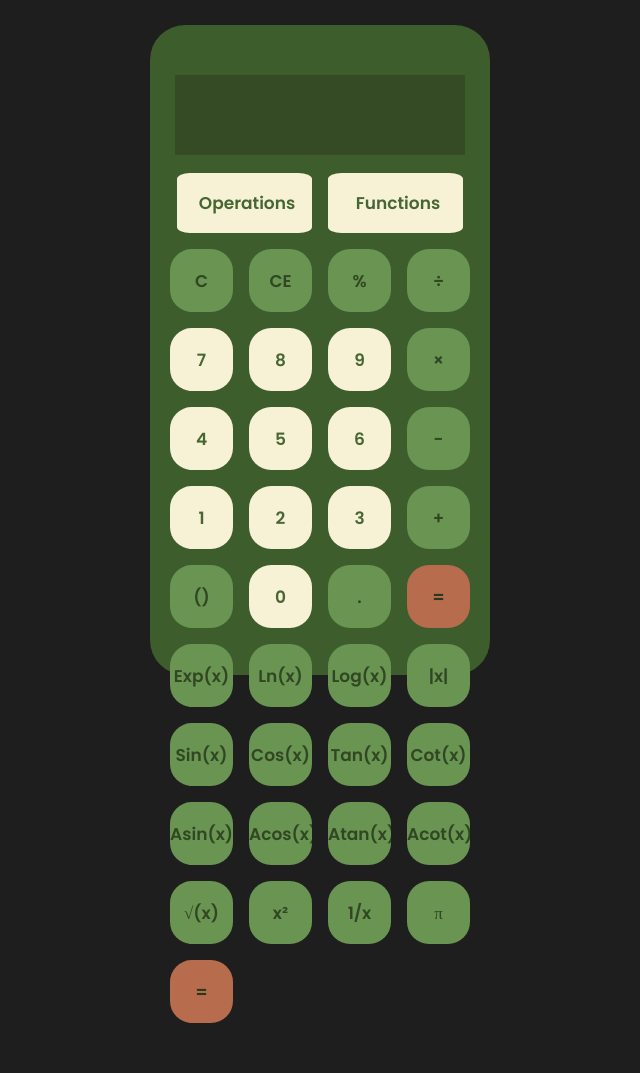
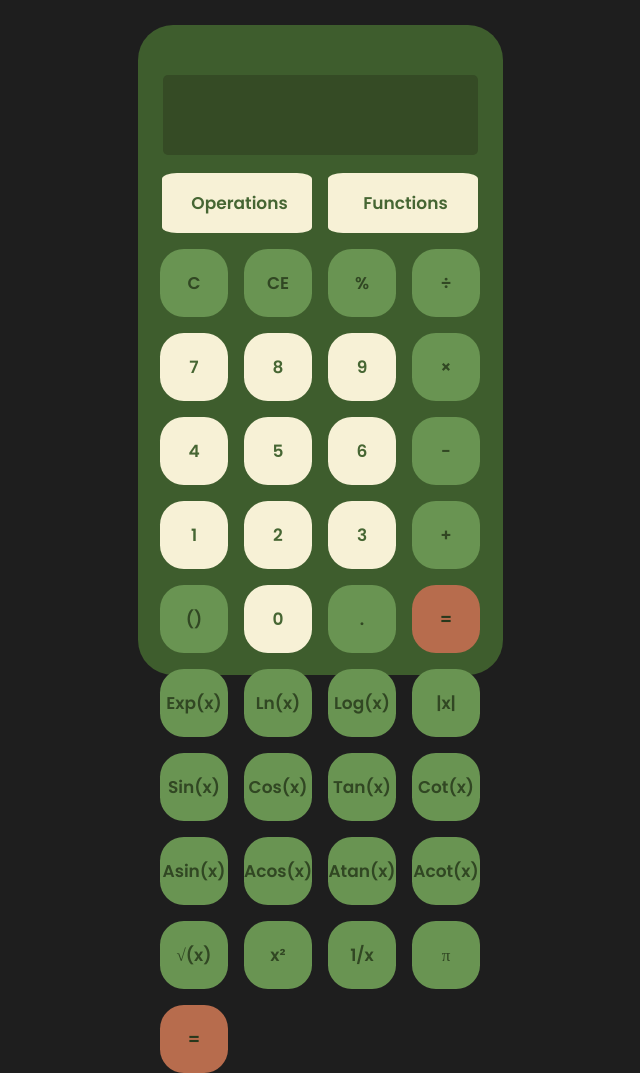
Before and after one commit to fojogrimmo/js-calculator-application, a plain HTML site: page index.html in a window 1280 px wide. Shown: the whole page, without its empty margins (320-960 px from the left). Before the commit the page ends 1023 px from the top, so only its background shows below. Drawn offline with Linux system fonts and the light colour scheme.

Commit message:
Fix bugs (buttons sizes), change style of the output window

```diff
--- a/css/style.css
+++ b/css/style.css
@@ -19,7 +19,7 @@ body {
 }
 
 .calculator {
-  width: 340px;
+  width: 365px;
   height: 650px;
   background-color: #3e5d2d;
   margin-top: 70px;
@@ -48,6 +48,7 @@ body {
   color: antiquewhite;
   background-color: #354b25;
   padding: 15px 20px 0px 0px;
+  border-radius: 5px;
 }
 
 .keyboard {
@@ -59,8 +60,8 @@ body {
 .operator,
 .number,
 .equal {
-  width: 63px;
-  height: 63px;
+  width: 68px;
+  height: 68px;
   margin: 8px;
   float: left;
   border-radius: 35%;
@@ -111,7 +112,7 @@ body {
 
 .operations,
 .functions {
-  width: 100px;
+  width: 115px;
   height: 60px;
   background-color: #f7f1d6;
   color: #466633;
```
